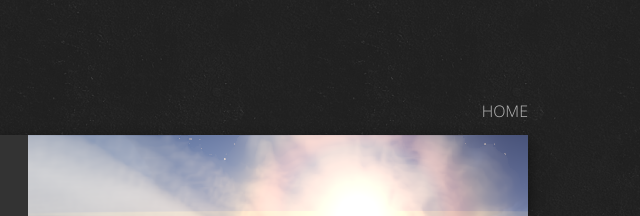
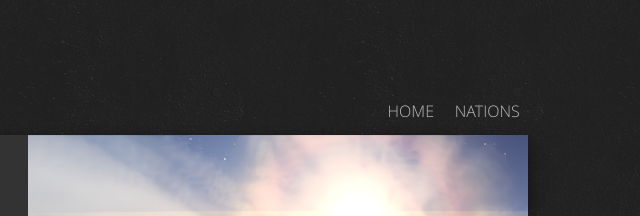
Before and after one commit to MrKireko/CivEx, a plain HTML site: page index.html in a window 1280 px wide. Shown: the top 216 px of the page, 592-1232 px from the left. Drawn offline with Linux system fonts and the light colour scheme.

Commit message:
Added link to new page

```diff
--- a/index.html
+++ b/index.html
@@ -10,7 +10,8 @@
 		<div id="header">
 			<a id="by">Made by MrKireko | Designed by Roshimoto</a>
 			<span id="nav">
-				<a href="#">HOME</a>
+				<a href="#">&nbsp; HOME &nbsp;</a>
+				<a href="nations.html">&nbsp; NATIONS &nbsp;</a>
 			</span>
 		</div>
 		<div id="cont">
```
